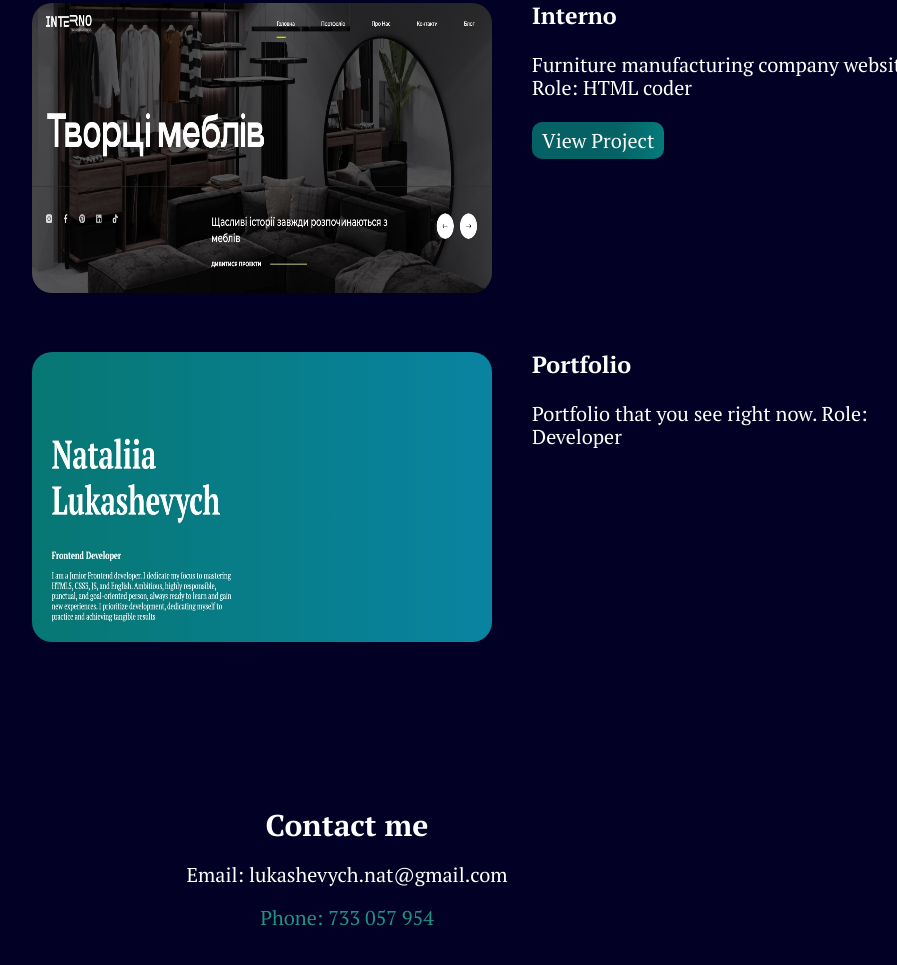
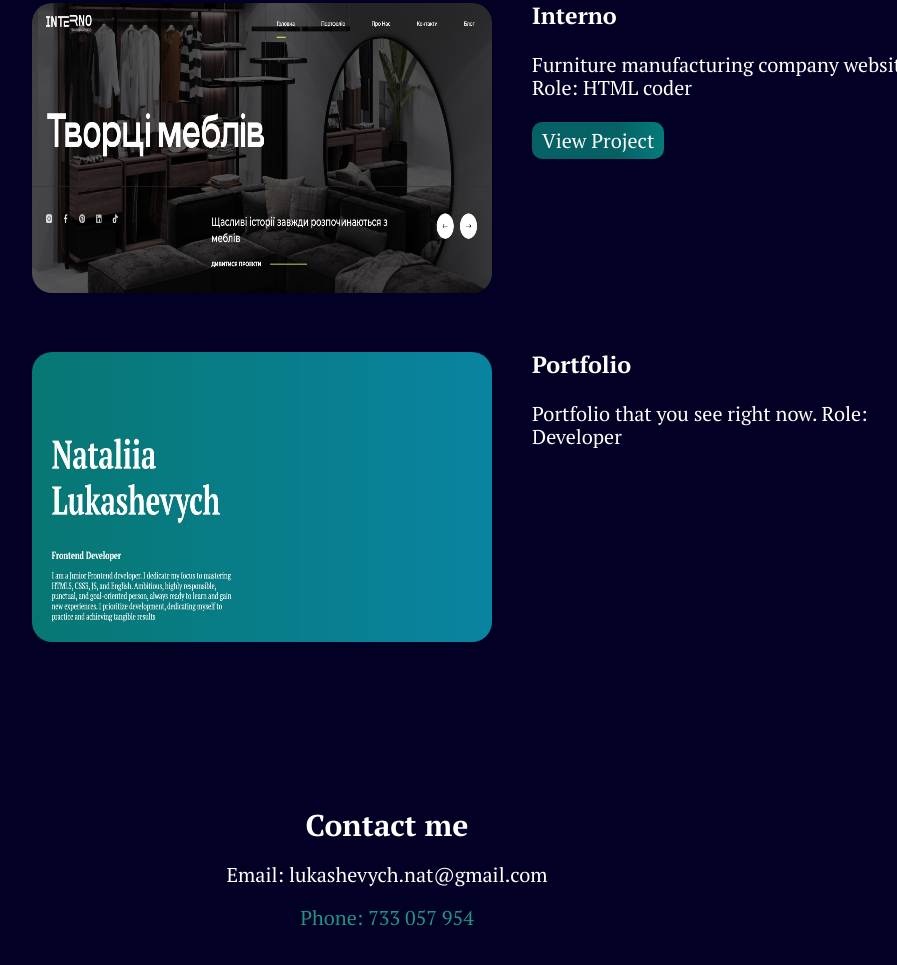
Before and after one commit to NataliiaLuk/portfolio, a plain HTML site: page index.html in a window 1280 px wide. Shown: the part 1369-2334 px from the top of the page, without its empty margins (253-1150 px from the left). Drawn offline with nearby package versions, Linux system fonts and the light colour scheme.

Commit message:
Update index.html

```diff
--- a/index.html
+++ b/index.html
@@ -58,7 +58,7 @@
     </section>
 
     <footer class="contacts footer">
-      <div class="container">
+      <div class="container footer-container">
         <div class="contact"  data-aos="fade-up">
             <h2 class="footer-header" >Contact me</h2>
             <a class="mail" href="mailto:lukashevych.nat@gmail.com">Email: lukashevych.nat@gmail.com</a>
```
